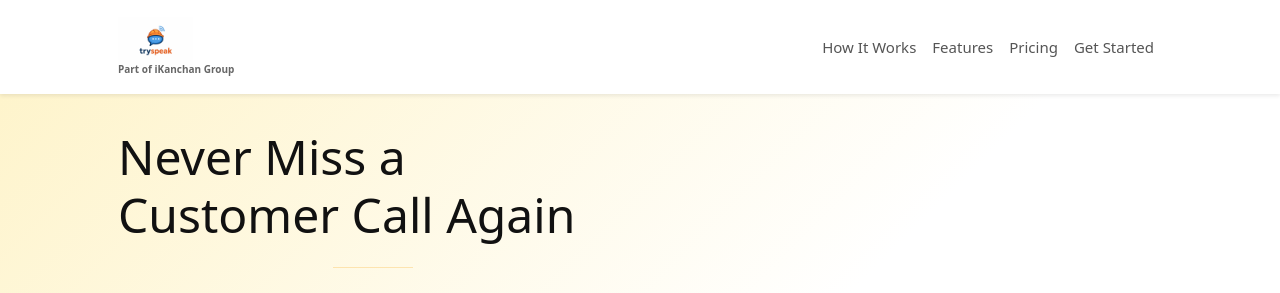
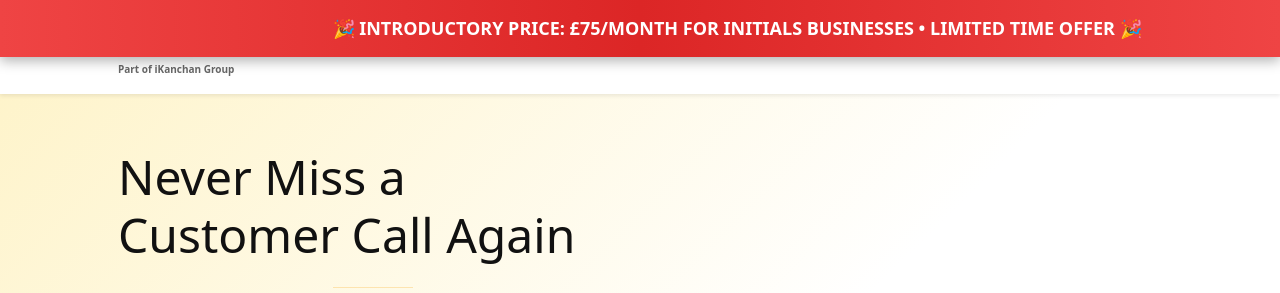
Before and after one commit to kanchang12/tryspeak-ukreceptionist, a Flask app: page / in a window 1280 px wide. Shown: the top 293 px of the page. Run offline with Flask 3, Linux system fonts and the light colour scheme.

Commit message:
Update index.html

```diff
--- a/templates/index.html
+++ b/templates/index.html
@@ -49,6 +49,24 @@
                 </div>
             </div>
         </nav>
+
+        <div style="background: linear-gradient(90deg, #EF4444 0%, #DC2626 50%, #EF4444 100%); background-size: 100% auto; animation: gradient 3s ease infinite; color: white; padding: 15px 0; text-align: center; font-weight: 700; font-size: 18px; position: fixed; top: 0; width: 100%; z-index: 1050; box-shadow: 0 4px 12px rgba(0,0,0,0.3); overflow: hidden;">
+    <div style="display: inline-block; white-space: nowrap; animation: scroll 15s linear infinite;">
+        🎉 INTRODUCTORY PRICE: £75/MONTH FOR INITIALS BUSINESSES • LIMITED TIME OFFER 🎉
+    </div>
+</div>
+
+<style>
+@keyframes gradient {
+    0%, 100% { background-position: 0% 50%; }
+    50% { background-position: 100% 50%; }
+}
+@keyframes scroll {
+    0% { transform: translateX(100%); }
+    100% { transform: translateX(-100%); }
+}
+body { padding-top: 20px !important; }
+</style>
 
         <header class="masthead">
             <div class="container px-4 px-lg-5">
```
